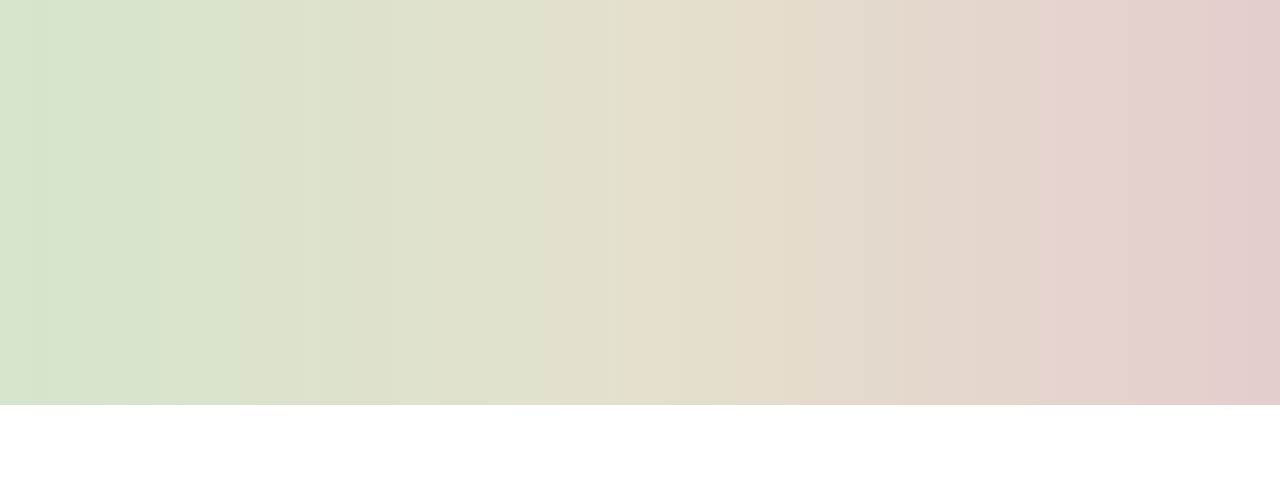
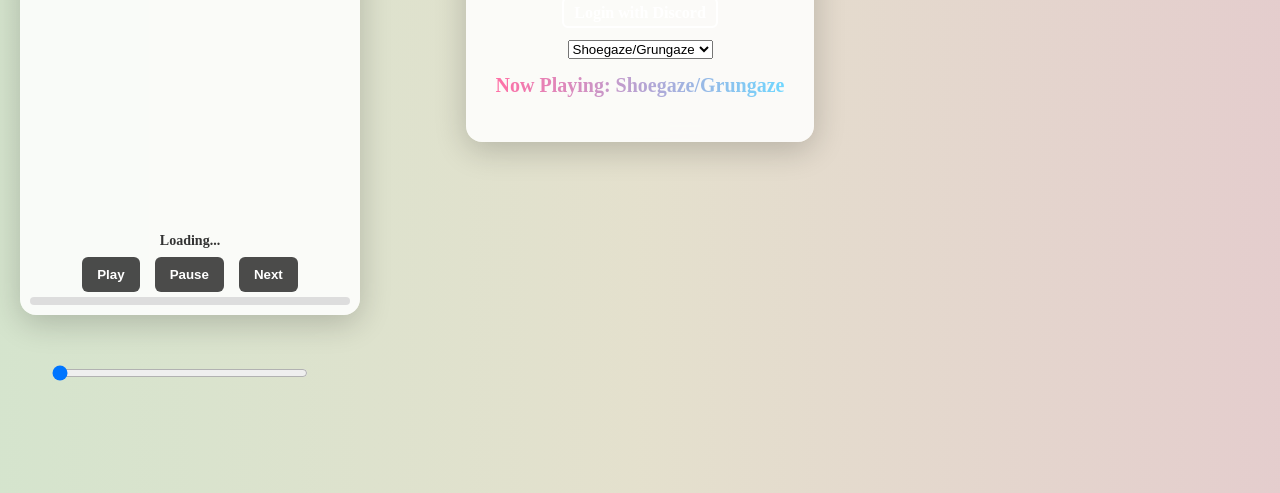
Before and after one commit to BroHeIsModding/vpn-site, a plain HTML site: page index.html in a window 1280 px wide. Shown: the part 395-888 px from the top of the page. Before the commit the page ends 800 px from the top, so only its background shows below. Drawn offline with Linux system fonts and the light colour scheme.

Commit message:
Update index.html

```diff
--- a/index.html
+++ b/index.html
@@ -6,7 +6,175 @@
 <title>VPN Discord Verification</title>
 <link href="https://fonts.googleapis.com/css2?family=Poppins:wght@400;600&display=swap" rel="stylesheet">
 <style>
-/* Add your full CSS styles here (music player, dark/light toggle, gradient background, etc.) */
+<!DOCTYPE html>
+<html lang="en">
+<head>
+<meta charset="UTF-8">
+<meta name="viewport" content="width=device-width, initial-scale=1.0">
+<title>VPN Discord Verification</title>
+<link href="https://fonts.googleapis.com/css2?family=Poppins:wght@400;600&display=swap" rel="stylesheet">
+<style>
+body {
+  margin: 0;
+  font-family: 'Poppins', sans-serif;
+  background: linear-gradient(270deg, hsl(210, 30%, 85%), hsl(260, 30%, 85%), hsl(310, 30%, 85%));
+  background-size: 600% 600%;
+  animation: gradientBG 30s ease infinite;
+  transition: background 1s;
+}
+@keyframes gradientBG {
+  0% { background-position: 0% 50%; }
+  50% { background-position: 100% 50%; }
+  100% { background-position: 0% 50%; }
+}
+nav {
+  background: rgba(0,0,0,0.3);
+  padding: 10px;
+  display: flex;
+  justify-content: space-between;
+  align-items: center;
+}
+nav a, .theme-toggle {
+  color: white;
+  text-decoration: none;
+  font-weight: bold;
+  background: none;
+  border: 2px solid white;
+  padding: 5px 10px;
+  border-radius: 6px;
+  cursor: pointer;
+  transition: 0.3s;
+}
+.main-container {
+  display: flex;
+  flex-direction: column;
+  align-items: center;
+  justify-content: center;
+  min-height: 90vh;
+  padding-bottom: 100px;
+}
+.captcha-box {
+  background: rgba(255,255,255,0.85);
+  padding: 30px;
+  border-radius: 16px;
+  box-shadow: 0 8px 32px rgba(0,0,0,0.2);
+  text-align: center;
+  backdrop-filter: blur(8px);
+  transition: background 0.5s, color 0.5s;
+}
+body.dark-mode {
+  background: linear-gradient(270deg, hsl(240, 20%, 15%), hsl(260, 20%, 15%), hsl(280, 20%, 15%));
+  background-size: 600% 600%;
+}
+body.dark-mode .captcha-box {
+  background: rgba(30,30,30,0.9);
+  color: white;
+}
+#nowPlaying {
+  font-size: 20px;
+  font-weight: bold;
+  margin: 15px 0;
+  background: linear-gradient(90deg, #ff70a6, #70d6ff, #7ed957);
+  background-size: 200% 200%;
+  -webkit-background-clip: text;
+  -webkit-text-fill-color: transparent;
+  animation: gradientShift 5s ease infinite;
+}
+@keyframes gradientShift {
+  0% { background-position: 0% 50%; }
+  50% { background-position: 100% 50%; }
+  100% { background-position: 0% 50%; }
+}
+.music-player {
+  position: fixed;
+  bottom: 90px;
+  left: 20px;
+  width: 320px;
+  background: rgba(255,255,255,0.85);
+  backdrop-filter: blur(10px);
+  border-radius: 16px;
+  box-shadow: 0 8px 32px rgba(0,0,0,0.2);
+  padding: 10px;
+  cursor: move;
+  transition: background 0.5s;
+}
+body.dark-mode .music-player {
+  background: rgba(20,20,20,0.85);
+}
+.album-art {
+  width: 100%;
+  aspect-ratio: 1/1;
+  border-radius: 50%;
+  overflow: hidden;
+  margin-bottom: 10px;
+  transition: transform 0.5s;
+}
+.album-art img {
+  width: 100%;
+  height: 100%;
+  object-fit: cover;
+  border-radius: 50%;
+}
+.album-art.spin img {
+  animation: spin 30s linear infinite;
+}
+@keyframes spin {
+  from { transform: rotate(0deg); }
+  to { transform: rotate(360deg); }
+}
+.music-controls {
+  display: flex;
+  justify-content: center;
+  gap: 15px;
+  margin-bottom: 5px;
+}
+.music-controls button {
+  background: rgba(0,0,0,0.7);
+  color: white;
+  border: none;
+  padding: 10px 15px;
+  font-weight: bold;
+  border-radius: 6px;
+  cursor: pointer;
+  transition: background 0.3s;
+}
+.music-controls button:hover {
+  background: rgba(100,100,100,0.8);
+}
+.music-title {
+  text-align: center;
+  font-size: 14px;
+  margin-bottom: 8px;
+  font-weight: bold;
+  color: #333;
+}
+body.dark-mode .music-title {
+  color: #ccc;
+}
+.progress-container {
+  width: 100%;
+  height: 8px;
+  background: #ddd;
+  border-radius: 4px;
+  overflow: hidden;
+  margin-top: 5px;
+}
+.progress-bar {
+  width: 0%;
+  height: 100%;
+  background: linear-gradient(90deg, #ff70a6, #70d6ff);
+  transition: width 0.2s ease;
+}
+.slider-container {
+  position: fixed;
+  bottom: 20px;
+  left: 20px;
+  width: 320px;
+  text-align: center;
+}
+input[type=range] {
+  width: 80%;
+}
 </style>
 </head>
 <body>
```
